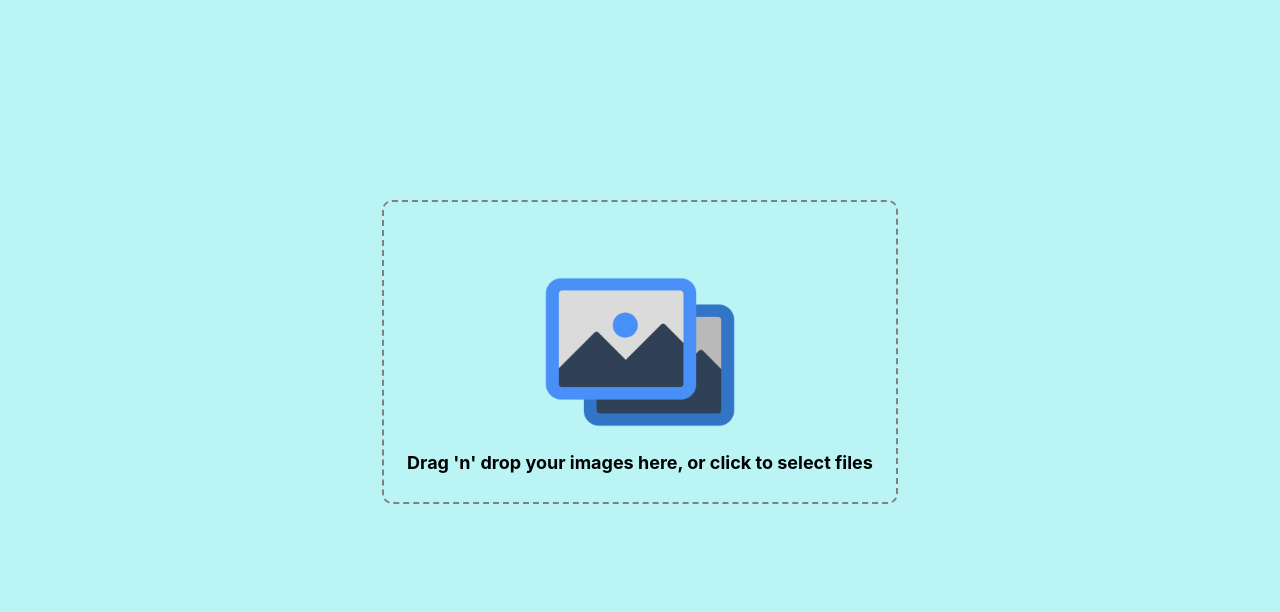
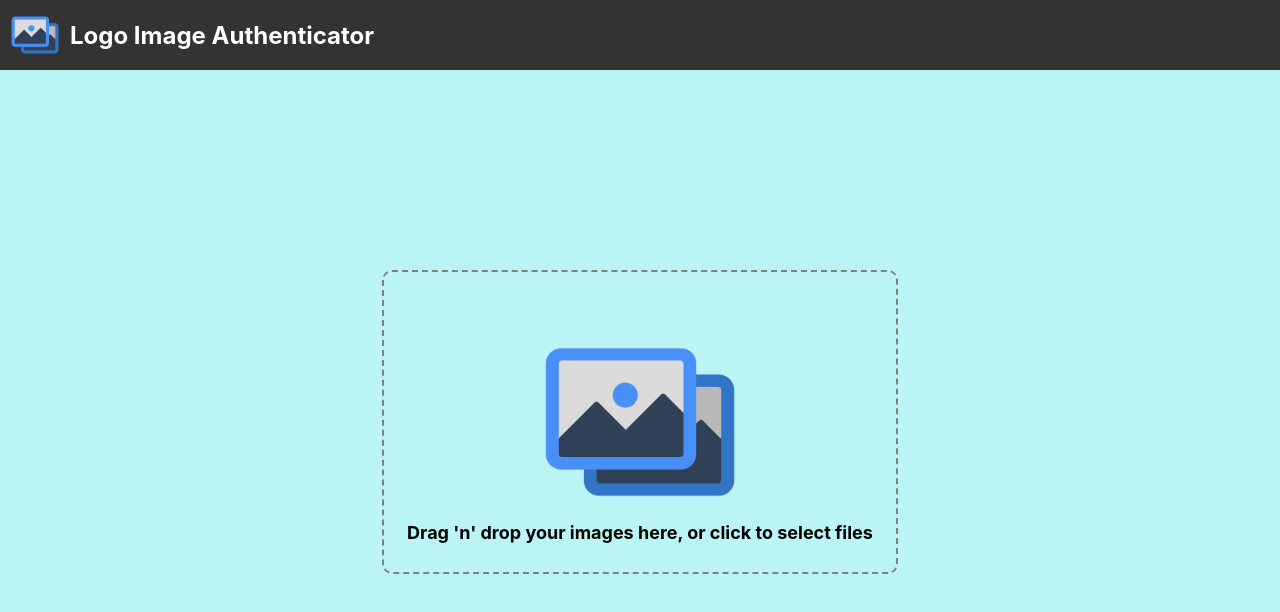
Before and after one commit to venky3692/IMAGE_EMBED_POC, a React (Create React App) app in the folder frontend/: page / in a window 1280 px wide. Shown: the top 612 px of the page. Built offline with nearby package versions, Linux system fonts and the light colour scheme.

Commit message:
add title bar

```diff
--- a/frontend/src/App.css
+++ b/frontend/src/App.css
@@ -42,3 +42,22 @@ html{
   0%  { transform: rotate(0deg); }
   100% { transform: rotate(360deg); }
 }
+
+.title-bar {
+  display: flex;
+  align-items: center;
+  padding: 10px;
+  background-color: #333;
+  color: #fff;
+}
+
+.logo {
+  width: 50px;
+  height: 50px;
+  margin-right: 10px;
+}
+
+.app-name {
+  font-size: 24px;
+  margin: 0;
+}
--- a/frontend/src/App.js
+++ b/frontend/src/App.js
@@ -14,7 +14,7 @@ function App() {
       .then(response => {
         setIsProcessing(false);
         console.log(response.data);
-        setMessage({success:'File uploaded successfully'});
+        setMessage({success: `Similarity score: ${response.data.similarity_score}`});
       })
       .catch(error => {
         setIsProcessing(false);
@@ -26,6 +26,10 @@ function App() {
 
   return (
     <>
+    <div className='title-bar'>
+      <img src="/photo-icons.png" alt="App Logo" className="logo" />
+      <h1 className="app-name">Logo Image Authenticator</h1>
+    </div>
     <div className='dropbox-container'>
     <div {...getRootProps()}>
       <input {...getInputProps()} />
```
